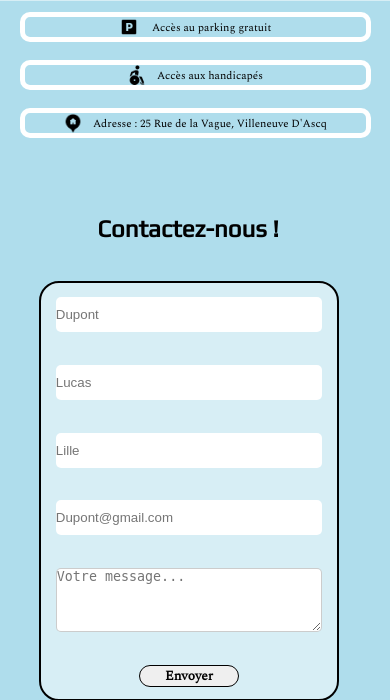
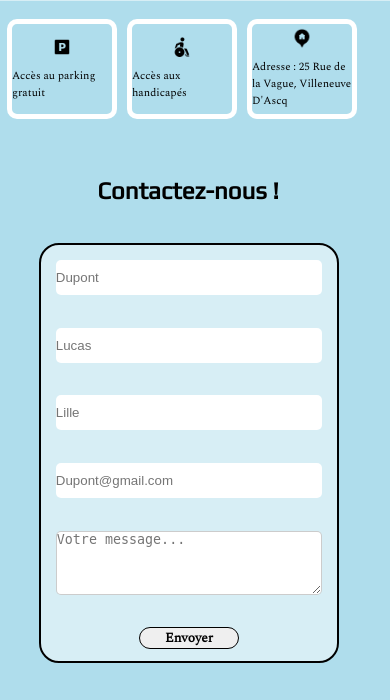
Before and after one commit to SoleneVandercruyssen/Projet2, a PHP site: page /contact.html in a window 390 px wide. Shown: the part 642-1342 px from the top of the page. Run offline with PHP 8.4, Linux system fonts and the light colour scheme.

Commit message:
docs: modif contact css, login css

```diff
--- a/contact.css
+++ b/contact.css
@@ -494,7 +494,6 @@ iframe{
     border-radius: 0;
 }
 
-
 #local{
     width: 20px;
     height: 20px;
@@ -508,22 +507,57 @@ iframe{
 
 .face-to-face{
     position: relative;
-    left: 5%;
+    left: 2%;
     display: flex;
     flex-direction: column;
     justify-content: center;
     align-items: center;
     gap: 10px;
-    width: 90%;
+    width: 40%;
+    height: 50px;
     border:#FFFFFF 5px solid;
     border-radius: 10px;
-    /* background-color: rgba( 255, 255, 255, 0.5); */
 }
 
+#mobile_column{
+    position: relative;
+    margin-top: 2%;
+    display: grid;
+    grid-template-columns: repeat(3, 1fr);
+    grid-template-rows: auto auto;
+}
 
 #parking_desktop{
+    display: flex;
+    flex-direction: column;
+    width: 110px;
+    height: 100px;
     margin-top: 3%;
 }
+
+#handicap_desktop{
+    display: flex;
+    flex-direction: column;
+    width: 110px;
+    height: 100px;
+    margin-top: 3%;
+}
+#local_desktop{
+    display: flex;
+    flex-direction: column;
+    width: 110px;
+    height: 100px;
+    margin-top: 3%;
+}
+
+.blanco{
+    display: flex;
+    flex-direction: row;
+    justify-content: center;
+    align-items: center ;
+    gap: 5px;
+}
+
 
 h1{
     margin-left: 40%;
--- a/sql/users.sql
+++ b/sql/users.sql
@@ -1,5 +1,3 @@
--- base de donnée "QUANTICODE"
-
 SET SQL_MODE = "NO_AUTO_VALUE_ON_ZERO";
 START TRANSACTION;
 SET time_zone = "+00:00";
```
Also changed, not shown: login.css (+9 -2 lines), 1 other file.
